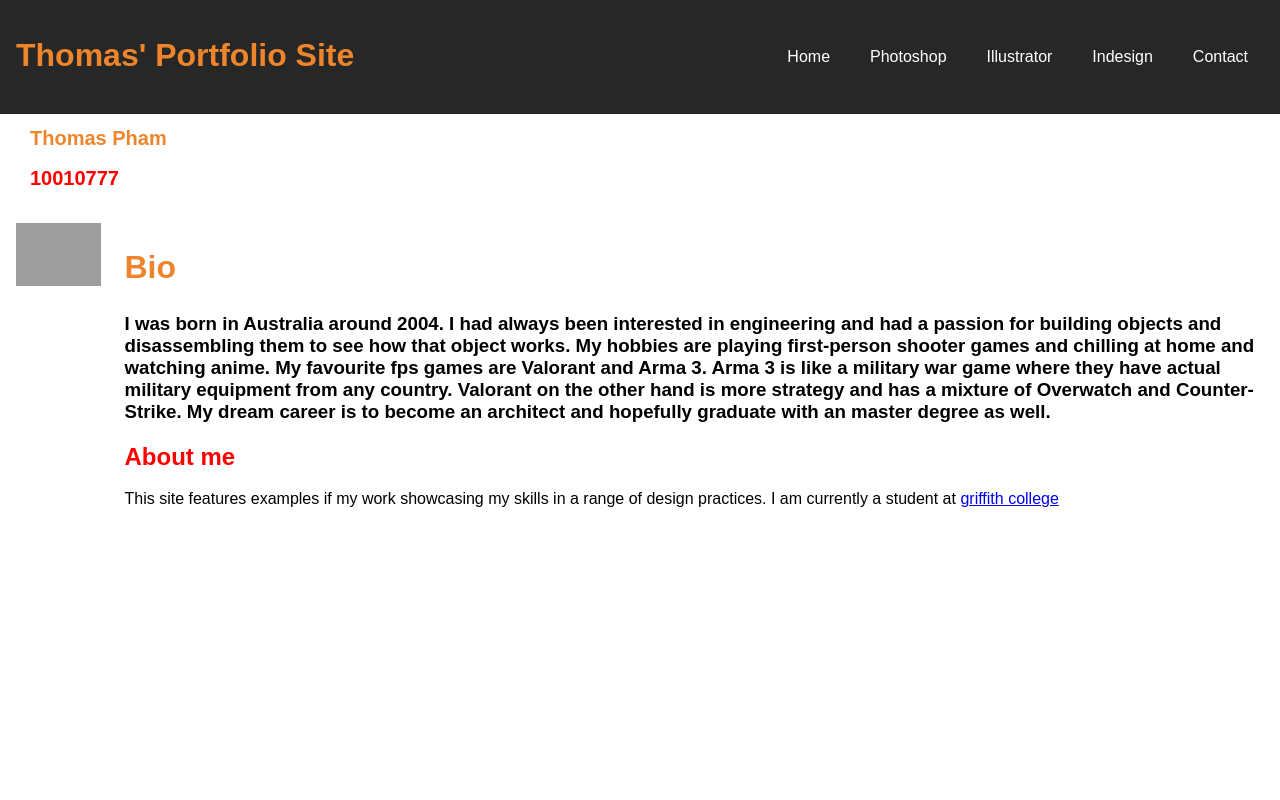
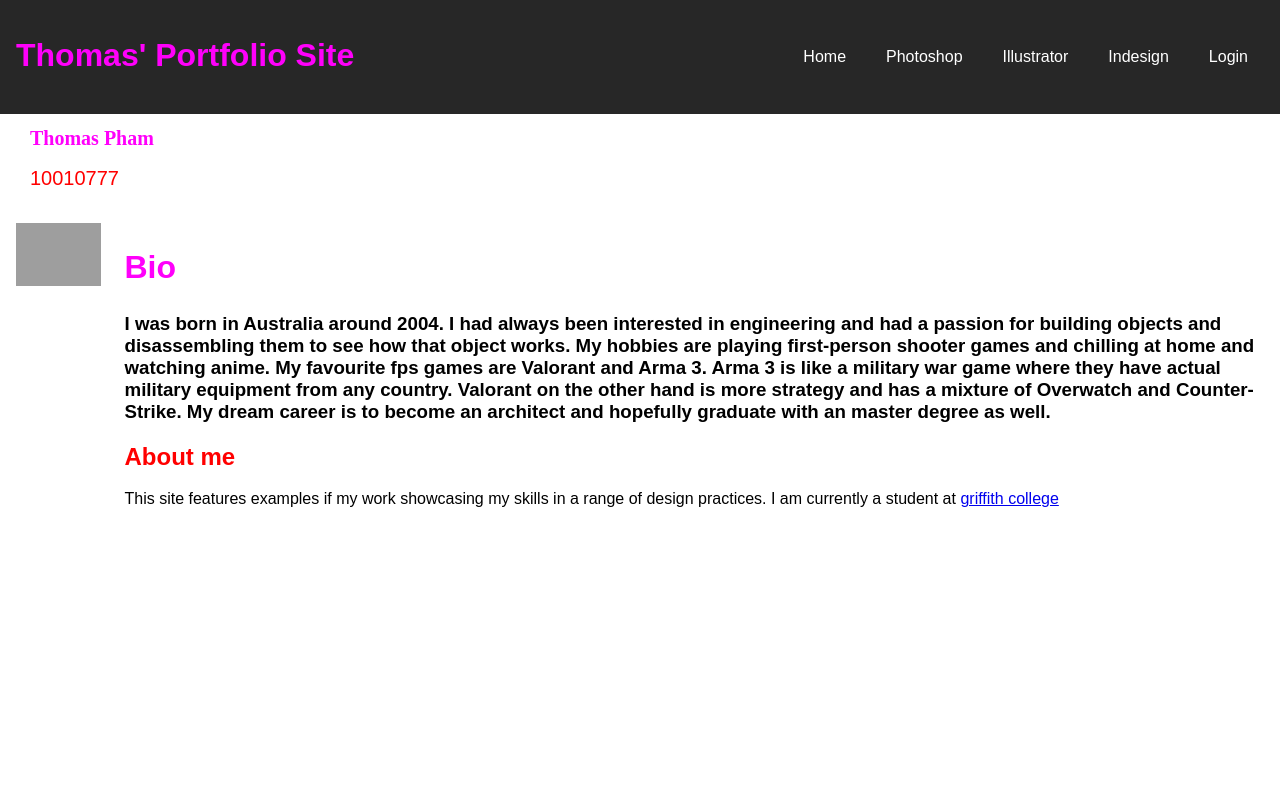
Before and after one commit to AdminMafia/Thomas-Portfolio-, a plain HTML site: page index.html in a window 1280 px wide. Shown: the top 800 px of the page. Drawn offline with nearby package versions, Linux system fonts and the light colour scheme; grey boxes are pictures that could not be loaded; a web font is replaced by a local one.

Commit message:
Add files via upload

```diff
--- a/css/style.css
+++ b/css/style.css
@@ -8,6 +8,17 @@ body{
   height:100vh;
 }
 
+.archivo {
+  font-family: archivo-black, sans-serif;
+  font-weight: 400;
+  font-style: normal;
+}
+
+.aviano {
+  font-family: aviano, serif;
+  font-weight: 700;
+  font-style: normal;
+}
 
 h1, h2, h3, h4 {
   font-weight: bold;
@@ -21,7 +32,8 @@ h1 {
 
 h1 {
   font-weight: bold;
-  color: #EE852C;
+  color: #ff00fb;
+  /* color: #EE852C; */
 }
 
 header{
@@ -109,7 +121,7 @@ h3 {
   background-color: gray;
   max-width: 30%;
   box-shadow: rgba(0, 0, 0, 0.25) 0px 54px 55px, rgba(0, 0, 0, 0.12) 0px -12px 30px, rgba(0, 0, 0, 0.12) 0px 4px 6px, rgba(0, 0, 0, 0.17) 0px 12px 13px, rgba(0, 0, 0, 0.09) 0px -3px 5px;
-  margin: 20px;
+  margin: 30px;
 }
 
 .card div img {
@@ -123,6 +135,7 @@ h3 {
 .gallery {
   border-top: 8px double rgb(0, 0, 0);
   flex-direction: row;
+  align-items: center;
   display: flex;
   flex-wrap: wrap;
   justify-content: flex-start;
@@ -173,3 +186,13 @@ h3 {
     flex-direction: column;
   }
 }
+/* screen fitting related to grid */
+@media screen and (max-width: 800px) {
+  .card{
+    flex-direction: column;
+    max-width: fit-content;
+  }
+  .card1{
+    max-width: fit-content;
+  }
+}
--- a/index.html
+++ b/index.html
@@ -2,6 +2,8 @@
 
 <html lang="en">
     <head>
+        <link rel="stylesheet" href="https://use.typekit.net/ysd6gyh.css">
+        <link rel="stylesheet" href="https://use.typekit.net/zge4jye.css">
         <link href="https://cdn.jsdelivr.net/npm/remixicon@2.5.0/fonts/remixicon.css" rel="stylesheet">
         <meta charset="utf-8">
         <meta name="viewport" content="width=device-width, initial-scale=1.0">
@@ -21,23 +23,20 @@
     <body class="flex-column" id="top">
 
 <header class="flex-container">
-    <h1 class="animate__animated animate__backInRight">Thomas' Portfolio Site</h1>
+    <h1 class="animate__animated animate__backInRight font-family">Thomas' Portfolio Site</h1>
     <nav>
         <ul>
             <li><a href="index.html">Home</a></li>
             <li><a href="pagetwo.html">Photoshop</a></li>
             <li><a href="illustration.html">Illustrator</a></li>
             <li><a href="indesign.html">Indesign</a></li>
-            <li><a href="information.html">Contact</a></li>
-
-
-
+            <li><a href="information.html">Login</a></li>
         </ul>
     </nav>
 </header>
 
-<h1 class="heading2 animate__animated animate__fadeInUp">Thomas Pham</h1>
-<h2 class="heading2 animate__animated animate__fadeInUp">10010777</h2>
+<h1 class="heading2 animate__animated animate__fadeInUp aviano">Thomas Pham</h1>
+<h2 class="heading2 animate__animated animate__fadeInUp archivo">10010777</h2>
 
 <main class="flex-container">
 <aside>
@@ -63,8 +62,6 @@
 
 <footer>
     <p>Page designed by Thomas Pham - Copyright &copy Thomas Pham</p>
-
-
 </footer>
         </body>
 
```
Also changed, not shown: illustration.html (+1 -1 lines), indesign.html (+2 -2 lines), information.html (+3 -1 lines), pagetwo.html (+1 -1 lines).
